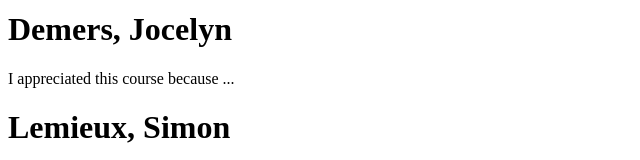
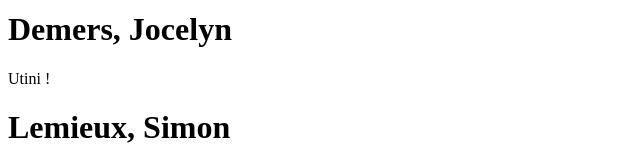
Before and after one commit to decarufe/git-training, a plain HTML site: page index.html in a window 1280 px wide. Shown: the part 304-464 px from the top of the page, without its empty margins (0-640 px from the left). Drawn offline with Linux system fonts and the light colour scheme.

Commit message:
Jocelyn added comments

```diff
--- a/index.html
+++ b/index.html
@@ -15,7 +15,7 @@
         <p>I appreciated this course because ...</p>
 
     <h1>Demers, Jocelyn</h1>
-        <p>I appreciated this course because ...</p>
+        <p>Utini !</p>
 
     <h1>Lemieux, Simon</h1>
         <p>I appreciated this course because ...</p>
```
